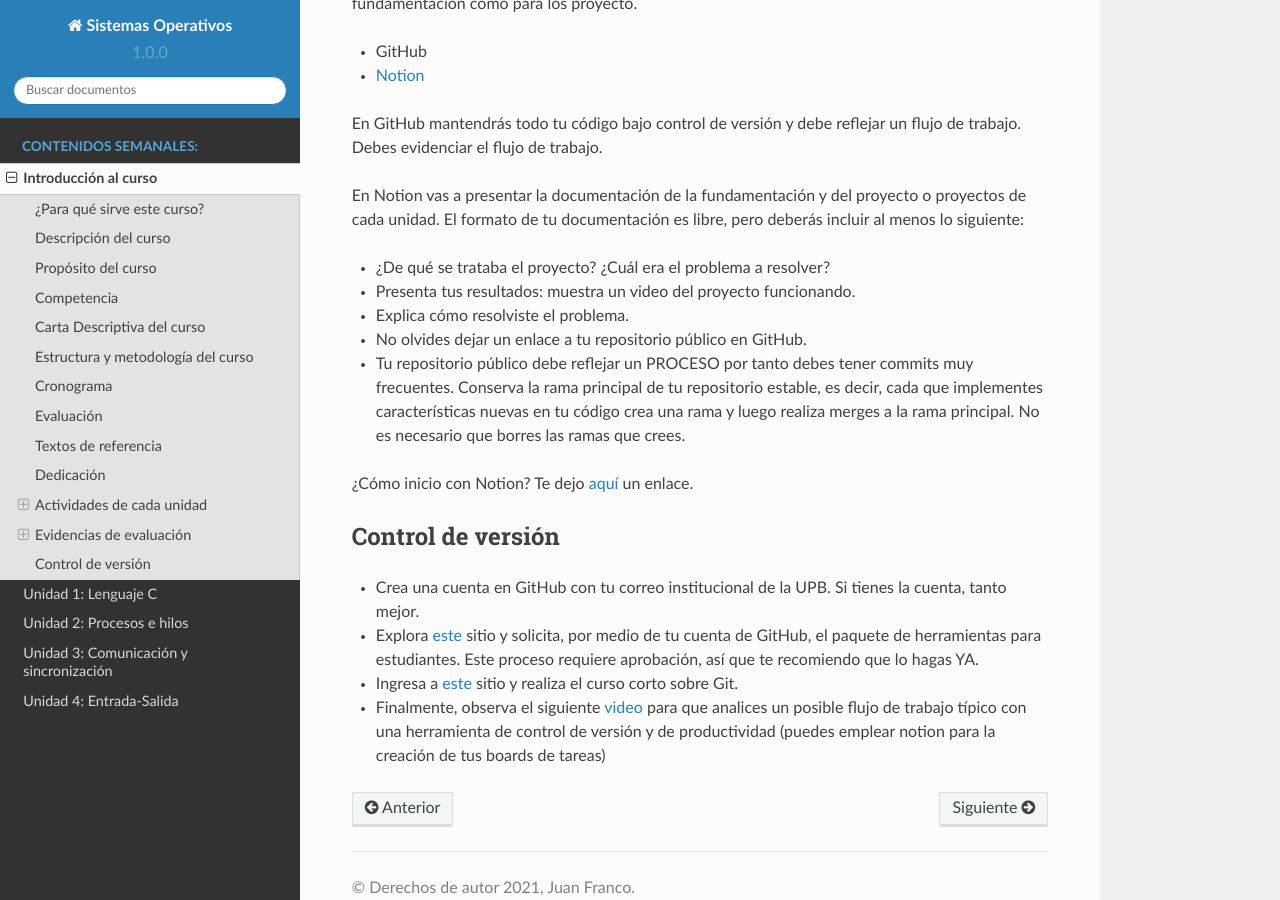
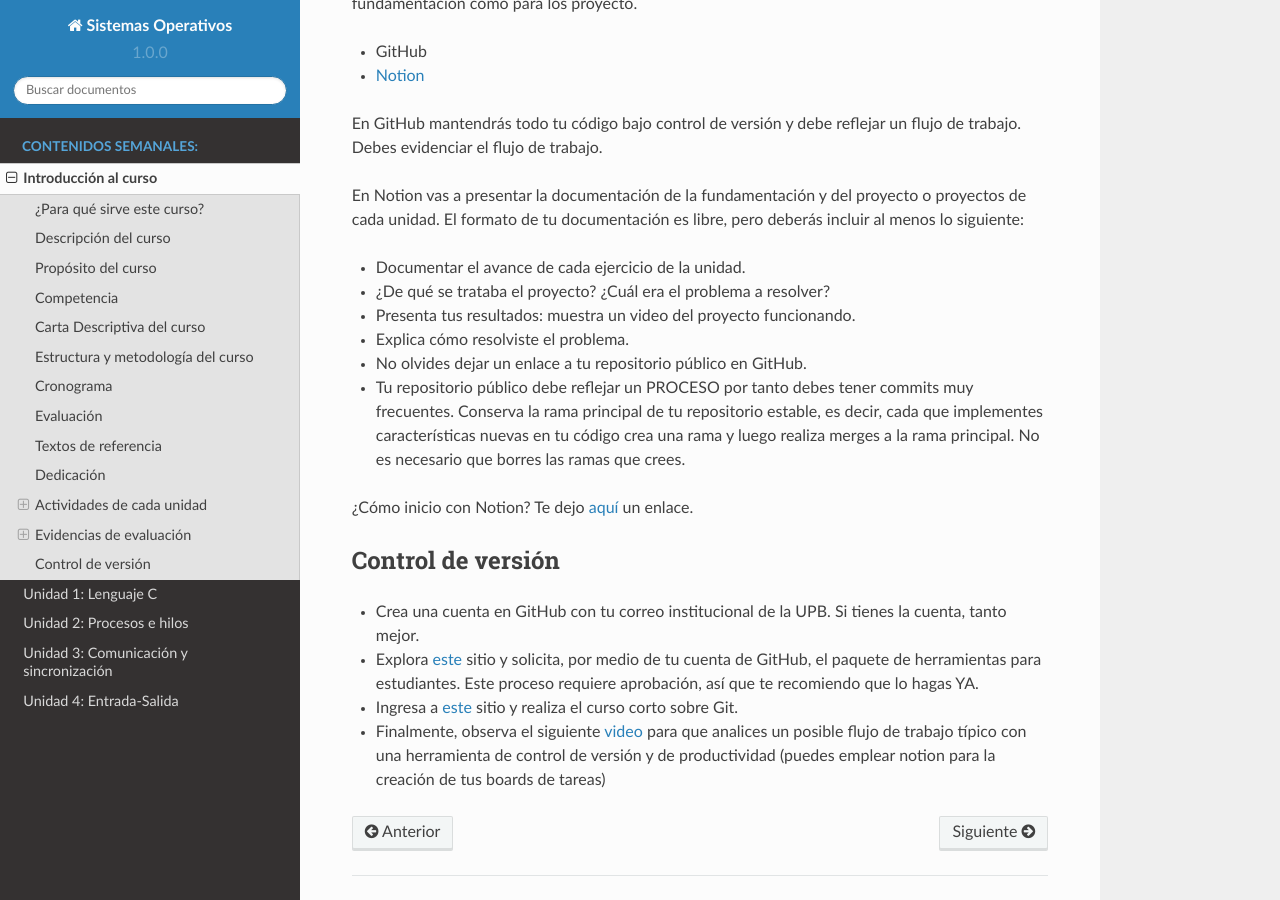
Before and after one commit to juanferfranco/sistemasoperativos, a Sphinx documentation site: the page built from docs/_intro/intro.rst, in a window 1280 px wide and 900 px high, scrolled down 3819 px. Built offline with Sphinx 7.4.7 and the Read the Docs theme 2.0.0, drawn with Linux system fonts in a browser that asks for light colours.

Commit message:
update intro

```diff
--- a/docs/_intro/intro.rst
+++ b/docs/_intro/intro.rst
@@ -193,6 +193,8 @@ En Notion vas a presentar la documentación de la fundamentación y
 del proyecto o proyectos de cada unidad. El formato de tu documentación es
 libre, pero deberás incluir al menos lo siguiente:
 
+* Documentar el avance de cada ejercicio de la unidad.
+
 * ¿De qué se trataba el proyecto? ¿Cuál era el problema a resolver?
 
 * Presenta tus resultados: muestra un video del proyecto funcionando.
```
